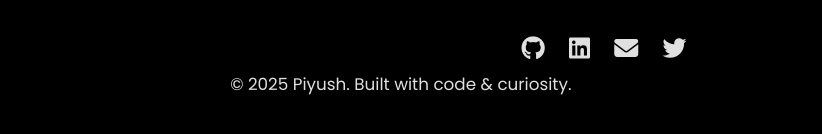
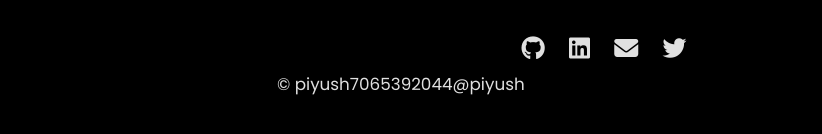
Before and after one commit to Piyush7065392044/public_portfolio, a plain HTML site: page index.html in a window 1280 px wide. Shown: the part 6739-6873 px from the top of the page, without its empty margins (36-858 px from the left). Drawn offline with Linux system fonts and the light colour scheme.

Commit message:
Update index.html

```diff
--- a/index.html
+++ b/index.html
@@ -350,7 +350,7 @@ footer .socials a:hover{color:#ff4d4d;transform:scale(1.25)}
     <a href="mailto:piyushkumar7065392044@gmail.com"><i class="fas fa-envelope"></i></a>
     <a href="https://x.com/PiyUsh750952" target="_blank"><i class="fab fa-twitter"></i></a>
   </div>
-  <p>&copy; 2025 Piyush. Built with code & curiosity.</p>
+  <p>&copy; piyush7065392044@piyush</p>
 </footer>
 
 <script>
```
